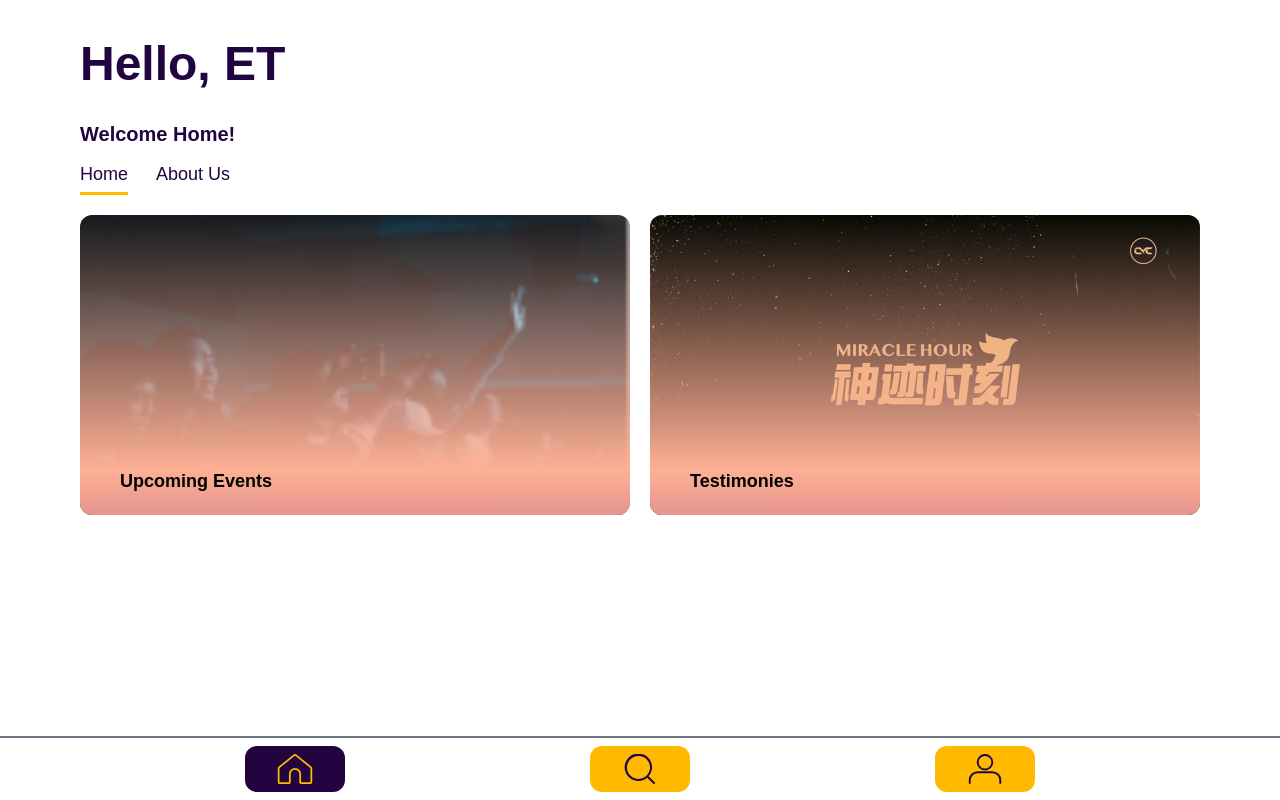
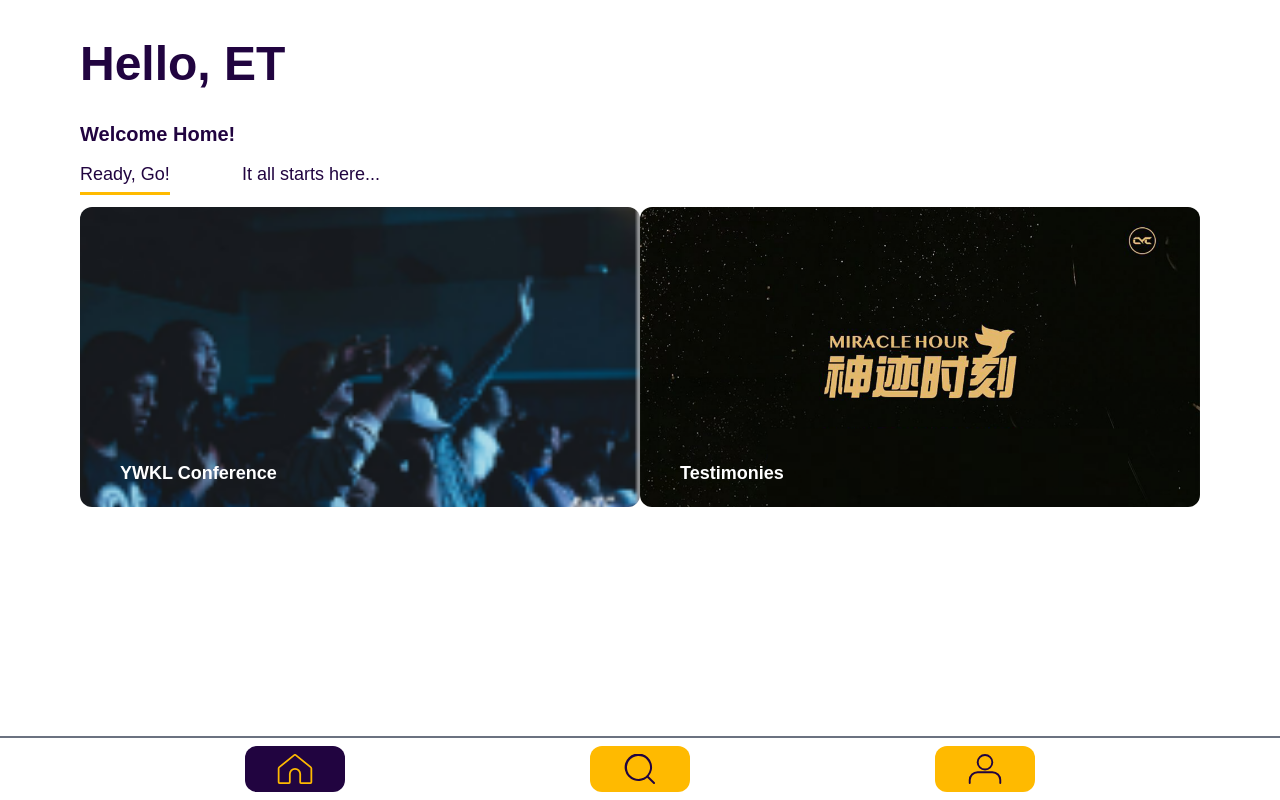
Before and after one commit to ETCasual/fgacycyw, a Next.js app: page /home in a window 1280 px wide. Built offline with nearby package versions, Linux system fonts and the light colour scheme.

Commit message:
Fixed Client-Side Error and change LoginForm to enter /home when clicked login JUST FOR SHOWCASING

```diff
--- a/src/components/Card.tsx
+++ b/src/components/Card.tsx
@@ -13,7 +13,7 @@ export const Card: React.FC<CardProps> = ({ image, to, name, home }) => {
 	const router = useRouter()
 	return (
 		<div
-			className="w-full h-[200px] lg:h-[300px] cursor-pointer rounded-xl bg-center bg-cover relative z-[1] bg-no-repeat my-5"
+			className="w-full h-[200px] lg:h-[300px] cursor-pointer rounded-none lg:rounded-xl bg-center bg-cover relative z-[1] bg-no-repeat"
 			onClick={() => {
 				to ? router.push(to) : null
 			}}
@@ -29,7 +29,7 @@ export const Card: React.FC<CardProps> = ({ image, to, name, home }) => {
 				/>
 			) : null}
 			{name ? (
-				<p className="absolute z-[3] left-10 bottom-5 font-montserrat font-semibold text-lg">
+				<p className="absolute z-[3] left-10 bottom-5 font-montserrat font-semibold text-white text-lg">
 					{name}
 				</p>
 			) : null}
--- a/src/modules/home.tsx
+++ b/src/modules/home.tsx
@@ -13,7 +13,7 @@ import Head from 'next/head'
 const cards = [
 	{
 		image: '/assets/upcoming.png',
-		name: 'Upcoming Events',
+		name: 'YWKL Conference',
 		to: '/upcoming'
 	},
 	{
@@ -42,20 +42,20 @@ const Home: NextPage = () => {
 						Hello, {user.username}
 					</p>
 				</div>
-				<div className="w-full h-full flex flex-col px-10 sm:px-20">
+				<div className="w-full h-full flex flex-col px-10 sm:px-20 mb-3">
 					<p className="text-xl my-3 font-montserrat text-[#210440] font-semibold">
 						Welcome Home!
 					</p>
-					<div className="flex flex-row w-[150px] justify-between">
+					<div className="flex flex-row w-[300px] justify-between">
 						<p
-							className={`font-century text-[#210440]  text-lg ${
+							className={`font-century text-[#210440] text-lg ${
 								!aboutUs
 									? 'pb-1 border-b-[3px] border-[#FFBA00]'
 									: 'cursor-pointer'
 							}`}
 							onClick={() => setAboutUs(false)}
 						>
-							Home
+							Ready, Go!
 						</p>
 						<p
 							className={`font-century text-[#210440] text-lg ${
@@ -65,15 +65,22 @@ const Home: NextPage = () => {
 							}`}
 							onClick={() => setAboutUs(true)}
 						>
-							About Us
+							It all starts here...
 						</p>
 					</div>
 				</div>
+				{/* <iframe
+					src="https://www.youtube.com/embed/uGaRPMsFXnc"
+					title="YouTube video player"
+					frameBorder="0"
+					className=" px-10 sm:px-20 w-full h-[500px]"
+					allow="accelerometer; autoplay; clipboard-write; encrypted-media; gyroscope; picture-in-picture"
+					allowFullScreen
+				/> */}
 				{!aboutUs ? (
-					<div className="flex lg:flex-row flex-col gap-5 px-10 sm:px-20 items-center justify-center w-full h-full">
+					<div className="flex lg:flex-row flex-col px-0 sm:px-20 items-center justify-center w-full h-full">
 						{cards.map((card, i) => (
 							<Card
-								home
 								key={i}
 								to={card.to}
 								image={card.image}
--- a/src/modules/upcoming.tsx
+++ b/src/modules/upcoming.tsx
@@ -1,7 +1,6 @@
 import React from 'react'
 import { NextPage } from 'next'
 import { Card, Layout, MyCarousel } from '../components'
-import { user } from './home'
 
 const texts = [
 	{ text: 'YWKL Conference', textColor: '#210440', bgColor: '#FFBA00' },
@@ -17,15 +16,11 @@ const Upcoming: NextPage = () => {
 				<MyCarousel texts={texts} />
 			</div>
 			<div className="w-full px-3 sm:px-20 ">
-				<p className="font-montserrat text-[#210440] text-5xl mt-3 font-bold">
-					Hello, {user.username}
-				</p>
-			</div>
-			<div className="w-full h-full flex flex-col px-3 sm:px-20">
-				<p className="text-xl my-3 font-montserrat text-[#210440] font-semibold">
+				<p className="font-montserrat text-[#210440] text-5xl my-5 font-bold">
 					Upcoming Events!
 				</p>
 			</div>
+
 			<div className="flex lg:flex-row flex-col gap-2 lg:gap-5 px-10 sm:px-20 items-center justify-center w-full h-full">
 				{eventCards.map((card, i) => (
 					<Card key={i} image={card} />
--- a/src/styles/globals.css
+++ b/src/styles/globals.css
@@ -4,7 +4,7 @@
 
 @import url('https://fonts.googleapis.com/css2?family=Montserrat:wght@400;500;700;800;900&display=swap');
 
-@import url('http://fonts.cdnfonts.com/css/century-gothic?styles=24895,24898,24896,24897');
+/* @import url('http://fonts.cdnfonts.com/css/century-gothic?styles=24895,24898,24896,24897'); */
 
 html {
 	-webkit-tap-highlight-color: transparent;
```
